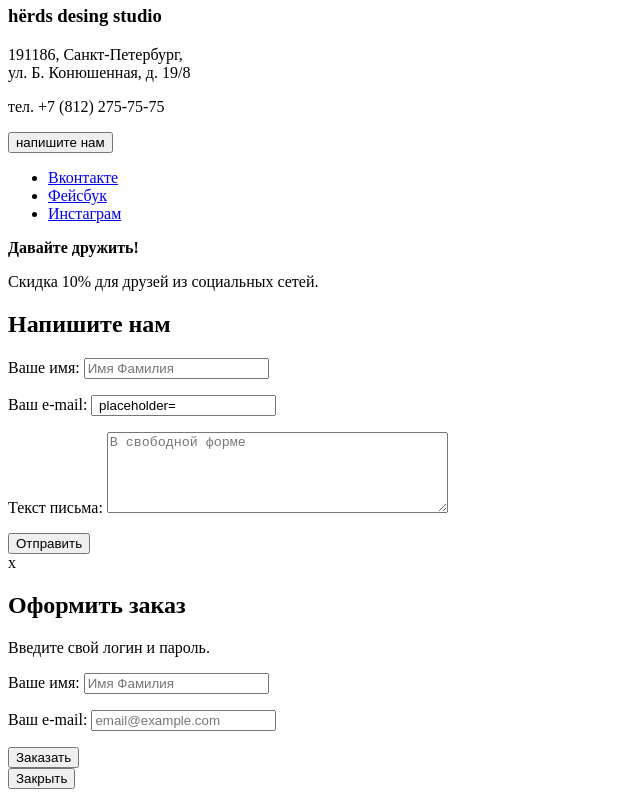
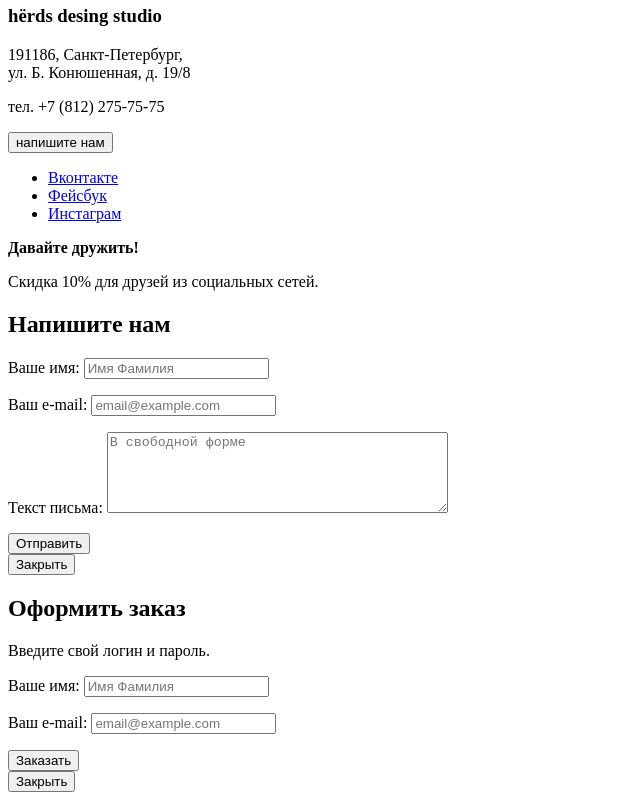
Before and after one commit to npermogorskaya/853713-nerds, a plain HTML site: page catalog.html in a window 1280 px wide. Shown: the part 4904-5704 px from the top of the page, without its empty margins (0-640 px from the left). Drawn offline with Linux system fonts and the light colour scheme.

Commit message:
Исправила мелкие ошибки

```diff
--- a/catalog.html
+++ b/catalog.html
@@ -170,7 +170,7 @@
 
           <p class="popap-item">
             <label for="popap-email">Ваш е-mail:</label>
-            <input id="popap-email" type="tel" name="email" value=" placeholder="email@example.com">
+            <input id="popap-email" type="tel" name="email" value="" placeholder="email@example.com">
           </p>
 
           <p class="popap-item">
@@ -179,7 +179,7 @@
           </p>
           <button class="button" type="submit">Отправить</button>
         </form>
-        <span class="modal-close">x</span>
+        <button class="modal-close" type="button">Закрыть</button>
       </section>
 
     <!-- Форма 2 -->
```
Also changed, not shown: index.html (+2 -2 lines).
